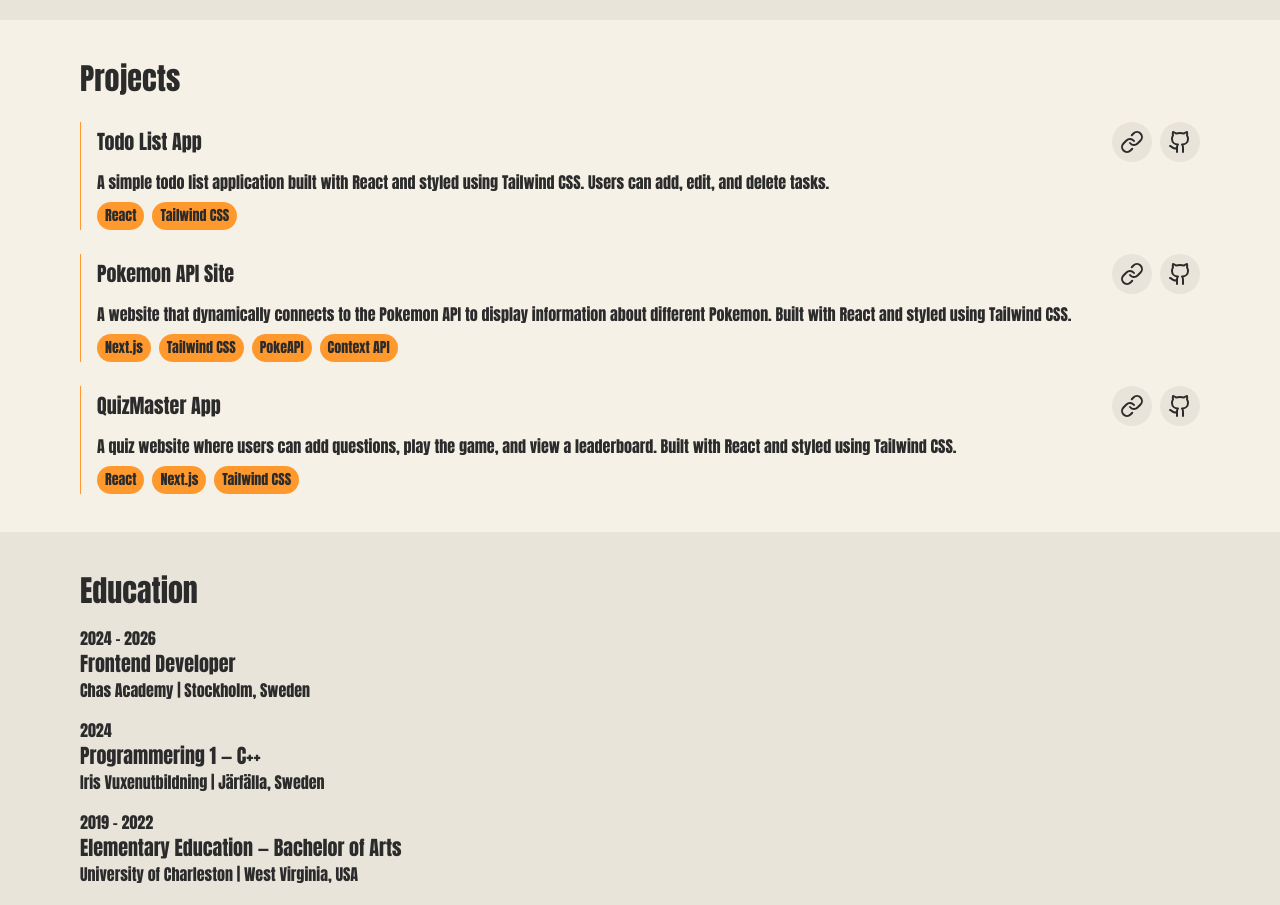
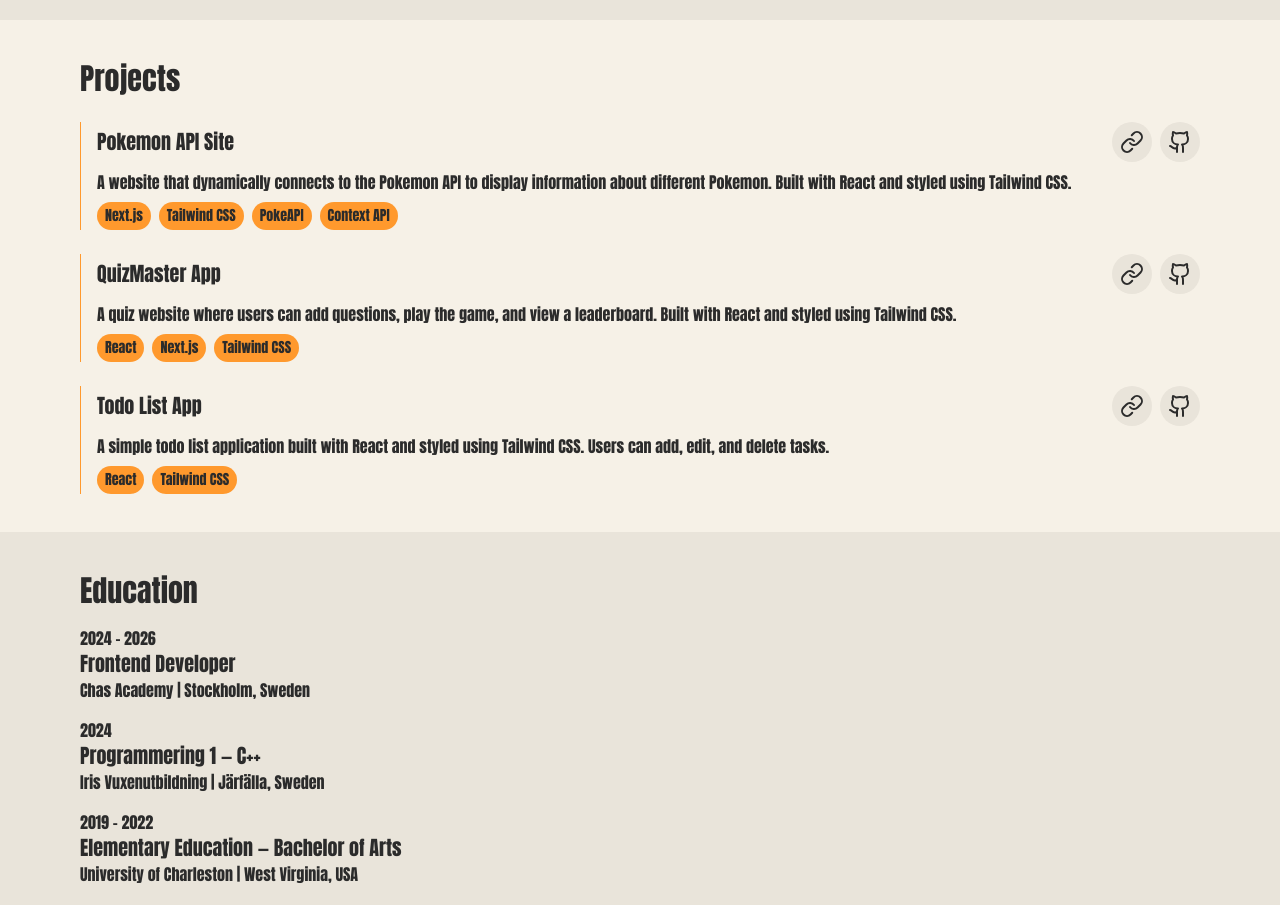
Before and after one commit to emblaah/my_portfolio, a Next.js app: page / in a window 1280 px wide. Shown: the part 1540-2445 px from the top of the page. Built offline with nearby package versions, Linux system fonts and the light colour scheme.

Commit message:
Refactor ProjectsSection to reorder projects and add Todo List App

```diff
--- a/src/components/ProjectsSection.js
+++ b/src/components/ProjectsSection.js
@@ -7,15 +7,6 @@ import AnimateSection from "./ui/AnimateSection";
 const projects = [
   {
     id: 1,
-    title: "Todo List App",
-    description:
-      "A simple todo list application built with React and styled using Tailwind CSS. Users can add, edit, and delete tasks.",
-    techsUsed: ["React", "Tailwind CSS"],
-    githubLink: "https://github.com/emblaah/ws-react-todolist",
-    liveLink: "https://ws-react-todolist.vercel.app/",
-  },
-  {
-    id: 2,
     title: "Pokemon API Site",
     description:
       "A website that dynamically connects to the Pokemon API to display information about different Pokemon. Built with React and styled using Tailwind CSS.",
@@ -24,13 +15,22 @@ const projects = [
     liveLink: "https://pokemon-site-nu.vercel.app/",
   },
   {
-    id: 3,
+    id: 2,
     title: "QuizMaster App",
     description:
       "A quiz website where users can add questions, play the game, and view a leaderboard. Built with React and styled using Tailwind CSS.",
     techsUsed: ["React", "Next.js", "Tailwind CSS"],
     githubLink: "https://github.com/emblaah/chas_quiz_site",
     liveLink: "https://chas-quiz-site.vercel.app/",
+  },
+  {
+    id: 3,
+    title: "Todo List App",
+    description:
+      "A simple todo list application built with React and styled using Tailwind CSS. Users can add, edit, and delete tasks.",
+    techsUsed: ["React", "Tailwind CSS"],
+    githubLink: "https://github.com/emblaah/ws-react-todolist",
+    liveLink: "https://ws-react-todolist.vercel.app/",
   },
   // {
   //   id: 4,
```
